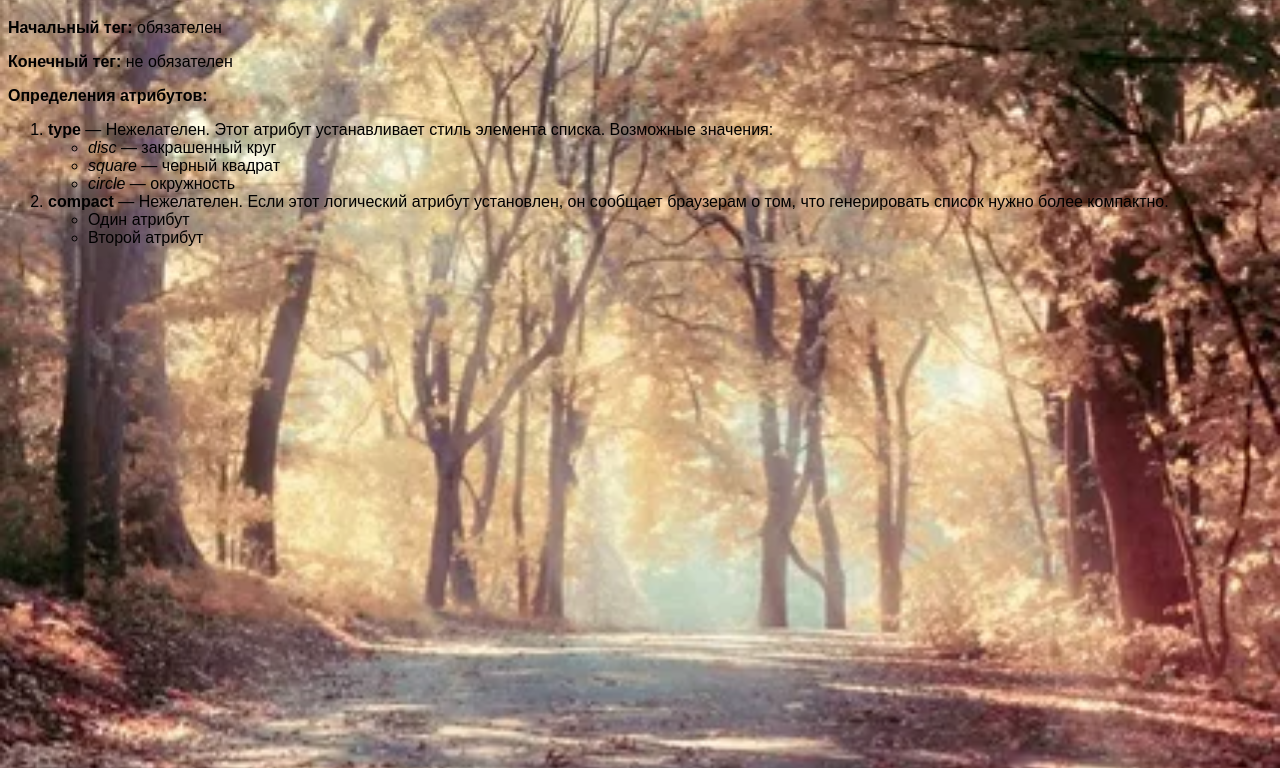
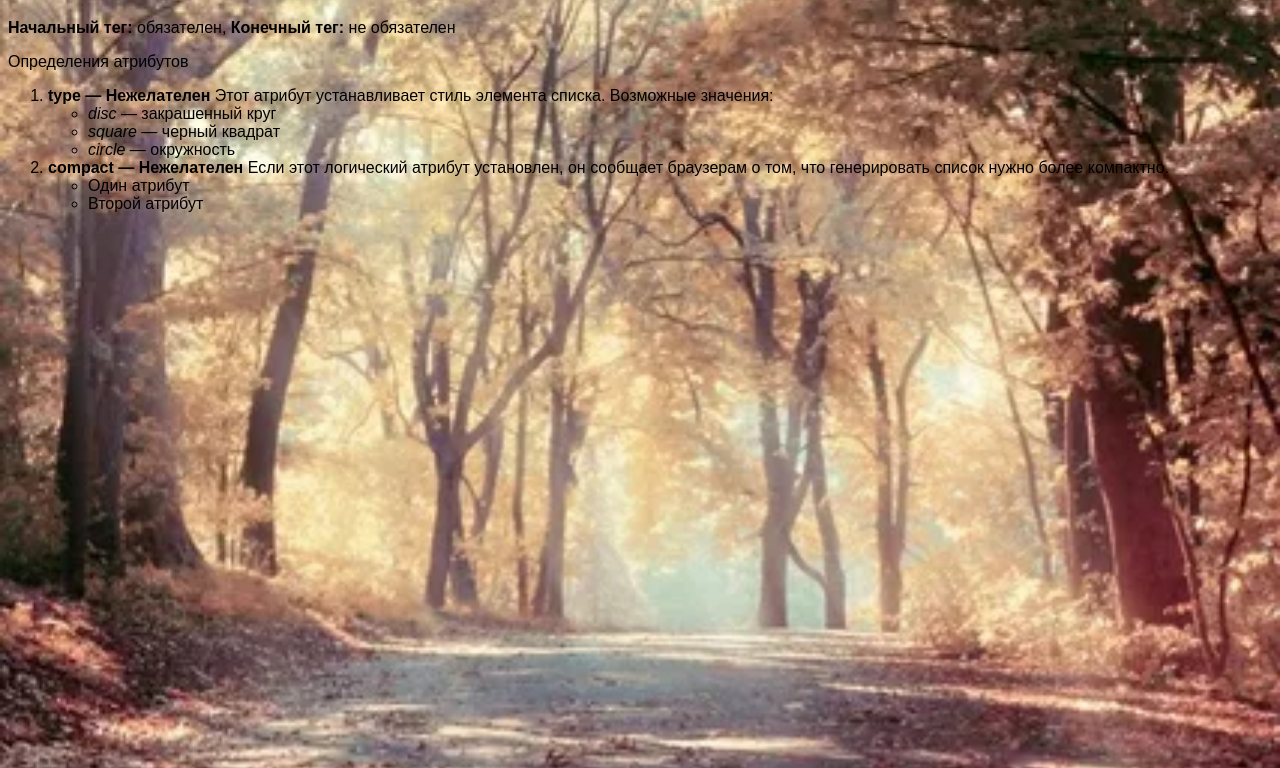
Before and after one commit to Yurec2453566/task1, a plain HTML site: page index.html in a window 1280 px wide. Shown: the part 61-829 px from the top of the page. Drawn offline with Linux system fonts and the light colour scheme.

Commit message:
Update index.html

```diff
--- a/index.html
+++ b/index.html
@@ -8,22 +8,16 @@
 </head>
 <body class="bg">
     <h1 class="font">Неупорядоченные списки (UL)</h1>
-
-    <p>
-        <span class="bold">Начальный тег:</span>
-        <span>обязателен</span>
+    <p><span class="bold">Начальный тег:</span> <span>обязателен</span>,
+        <span class="bold">Конечный тег:</span> <span>не обязателен</span>
     </p>
-
-    <p>
-        <span class="bold">Конечный тег:</span>
-        <span>не обязателен</span>
+       Определения атрибутов
     </p>
-
-    <p class="bold">Определения атрибутов:</p>
-
     <ol>
         <li>
-            <span class="bold">type</span> — Нежелателен. Этот атрибут устанавливает стиль элемента списка. Возможные значения:
+            <span class="bold">type — Нежелателен</span>
+            Этот атрибут устанавливает стиль элемента списка.
+            Возможные значения:
             <ul>
                 <li><span class="cur">disc</span> — закрашенный круг</li>
                 <li><span class="cur">square</span> — черный квадрат</li>
@@ -32,7 +26,8 @@
         </li>
 
         <li>
-            <span class="bold">compact</span> — Нежелателен. Если этот логический атрибут установлен, он сообщает браузерам о том, что генерировать список нужно более компактно.
+            <span class="bold">compact — Нежелателен</span>
+            Если этот логический атрибут установлен, он сообщает браузерам о том, что генерировать список нужно более компактно.
             <ul>
                 <li>Один атрибут</li>
                 <li>Второй атрибут</li>
```
